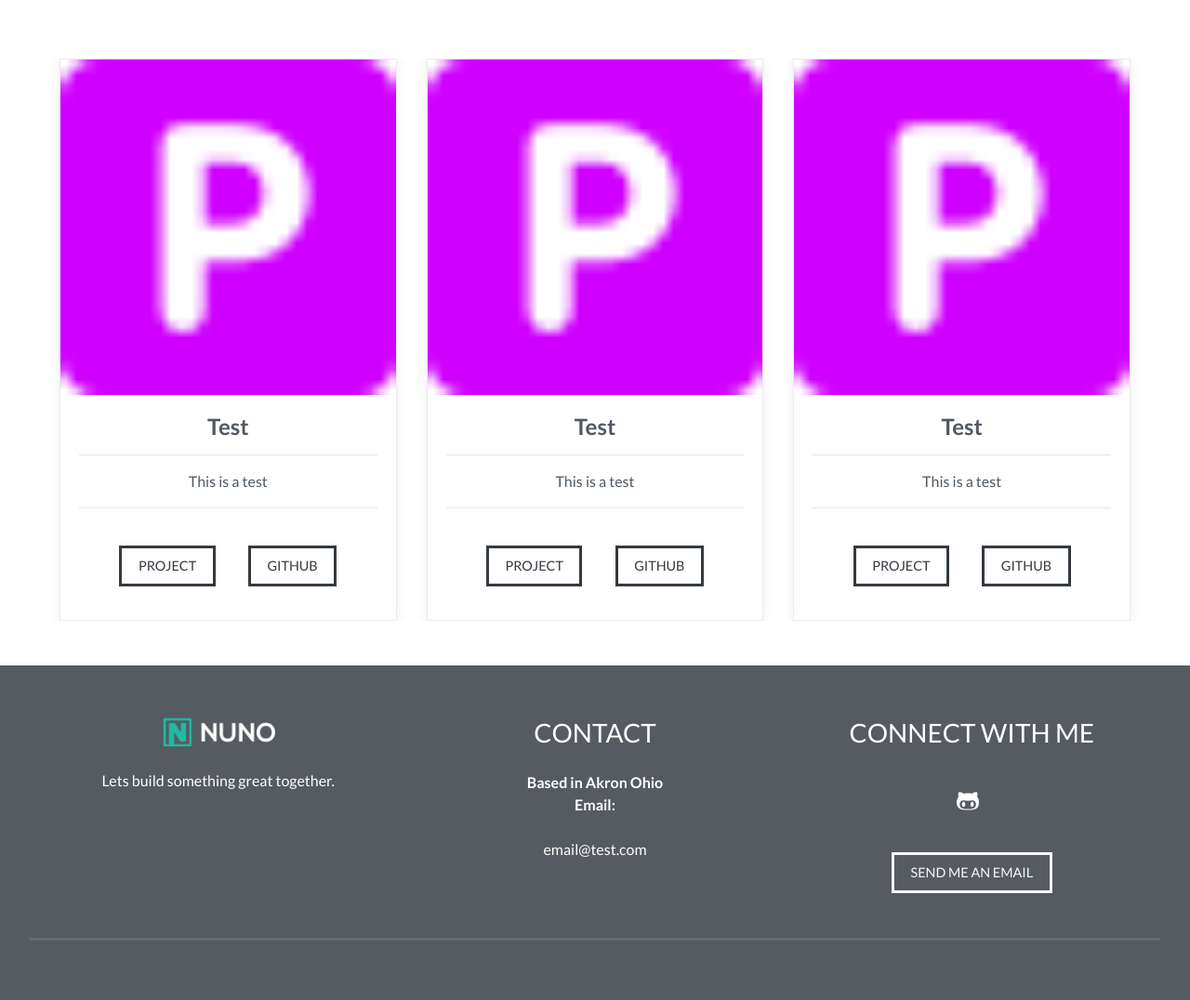
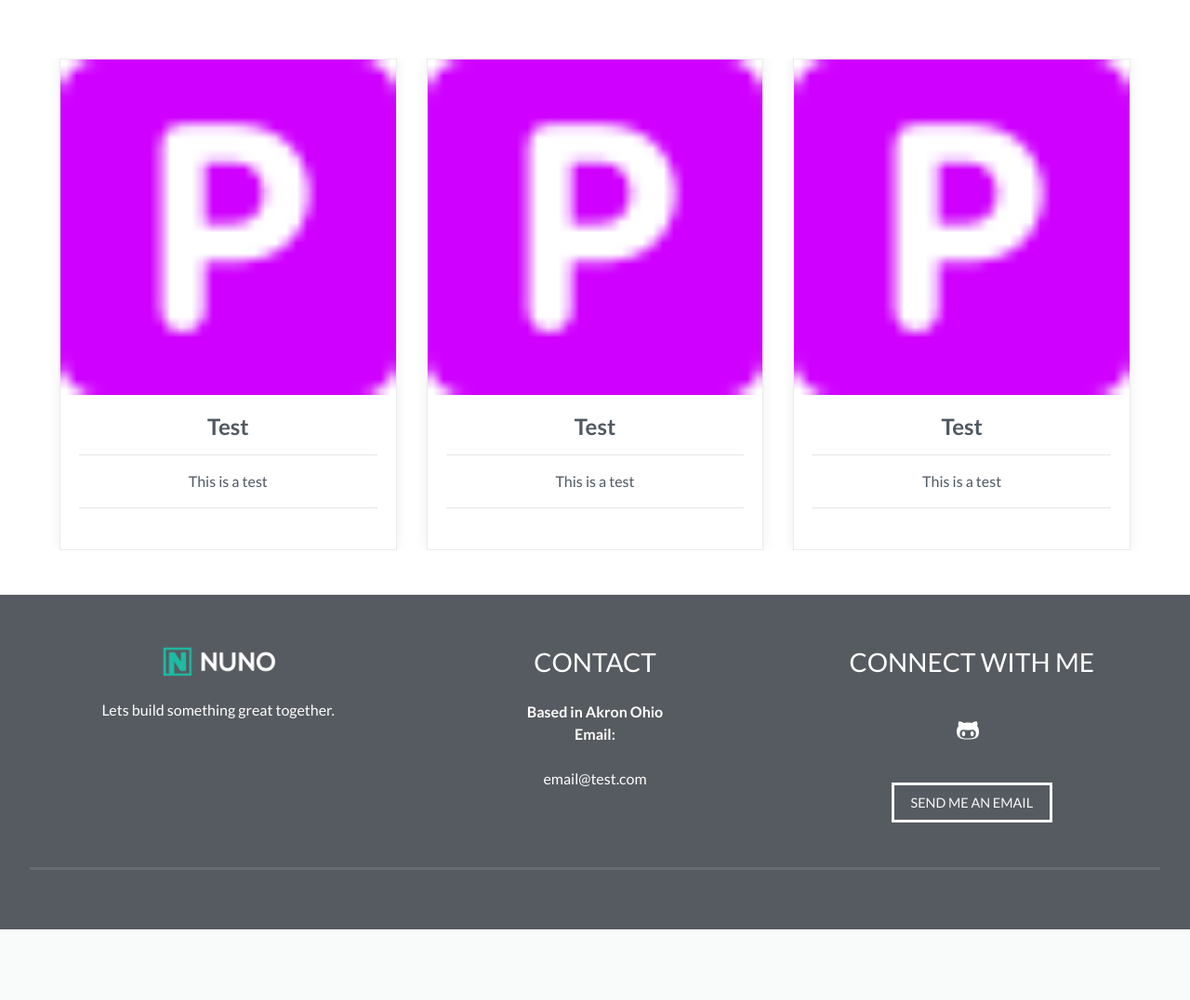
Before and after one commit to Logoplata/portfoliov2-project, a Django app: page /portfolio/ in a window 1280 px wide. Shown: the part 801-1877 px from the top of the page at 93% size. After the commit the page ends 1801 px from the top, so only its background shows below. Run offline with Django 3.2, Linux system fonts and the light colour scheme; data comes from the database, SQL or seed files in the repository; some libraries are stand-ins or nearby versions.

Commit message:
Projects updated

```diff
--- a/projects/templates/projects/projects.html
+++ b/projects/templates/projects/projects.html
@@ -108,8 +108,6 @@
 				<div class="card-body">
 					<h4>Test</h4>
 					<p>{{ project.summary }}</p>
-					<a class="btn btn-outline-dark btn-sm" href="mailto:Lhugli6386@hotmail.com">Project</a>
-					<a class="btn btn-outline-dark btn-sm" href="mailto:Lhugli6386@hotmail.com">GitHub</a>
 				</div>
 			</div>
 			{% endfor %}
```
Also changed, not shown: media/images/download_0iBtMre.png (added).
